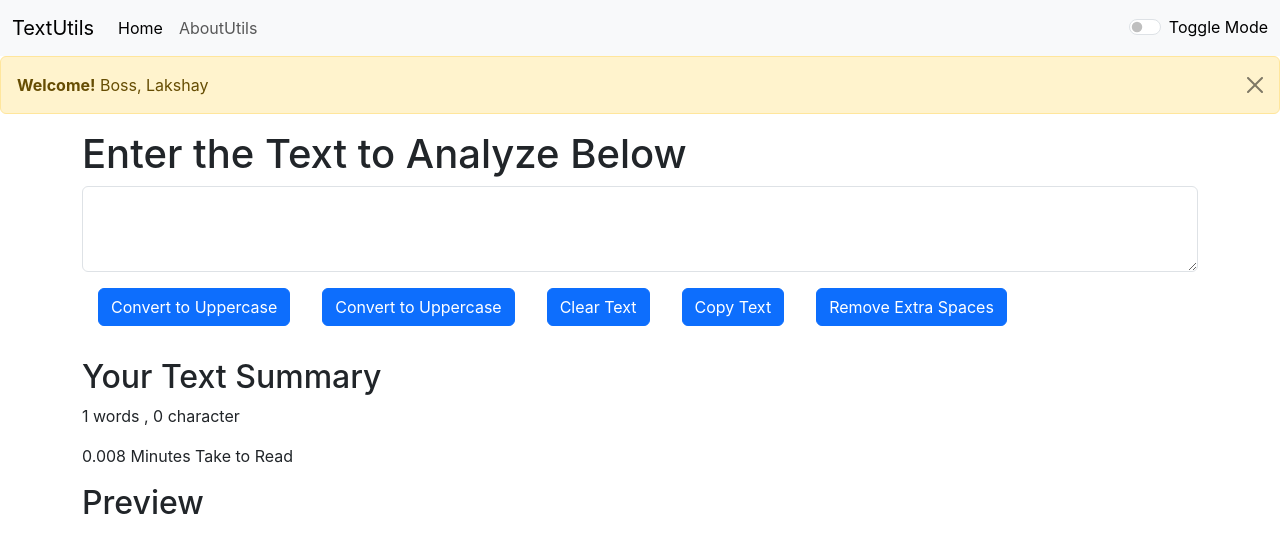
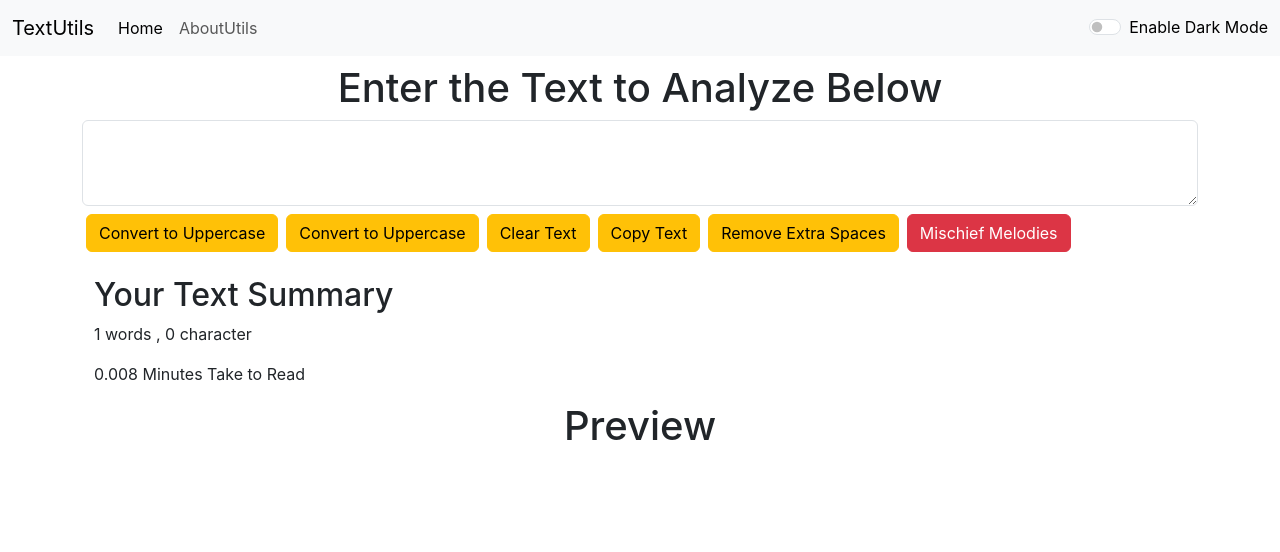
Before and after one commit to LakshayKumar9347/ReactJs-Text-Utility, a React (Create React App) app: page / in a window 1280 px wide. Shown: the top 552 px of the page. Built offline with nearby package versions, Linux system fonts and the light colour scheme.

Commit message:
added sound
update features

```diff
--- a/src/App.js
+++ b/src/App.js
@@ -1,4 +1,5 @@
 import React, { useState } from 'react'
+import audioFile from  './audio.mp3'
 // import logo from './logo.svg';
 import './App.css';
 import Navbar from './components/Navbar'
@@ -8,29 +9,39 @@ import TextForm from './components/TextForm';
 import Alert from './components/Alert';
 
 function App() {
-  const [prop, setProp] = useState('light');
+  const [prop, setProp] = useState('light'); //todo ==set color property in navbar
+  const [alert, setAlert] = useState(null); //todo ==set alert property in alert
 
-  const toggleMode= ()=>{
+  const showAlert=(message,type)=>{
+    setAlert({
+      message:message,
+      type:type
+    })
+  }
+
+  const toggleMode = () => {
     if (prop === 'light') {
       setProp('dark')
+      document.body.style.backgroundColor = "rgb(13, 17, 20) "
+      document.body.style.color = " whitesmoke"
+      showAlert("Dark mode has enable", "success")
     }
     if (prop === 'dark') {
       setProp('light')
+      document.body.style.backgroundColor = " whitesmoke"
+      document.body.style.color = " rgb(32, 38, 43)"
+      showAlert("Light mode has enable", "success")
     }
   }
 setTimeout(() => {
-     let alert
-  }, 3000);
-
+  setAlert(null)
+}, 2300);
   return (
     <>
-      <Navbar title='TextUtils' about='AboutUtils'  mode={toggleMode} prop={prop}/>
-
-
-   <Alert alert=" Boss, Lakshay"/>
-
+      <Navbar title='TextUtils' about='AboutUtils' mode={toggleMode} prop={prop} />
+      <Alert alert={alert} />
       {/* <ReactMain logo={logo} /> */}
-      <TextForm />
+      <TextForm alert={showAlert} audio={audioFile}/>
       {/* <About /> */}
     </>
   )
--- a/src/components/About.js
+++ b/src/components/About.js
@@ -25,7 +25,7 @@ export default function About() {
         <div className="accordion-item"  style={theme}>
           <h2 className="accordion-header " >
             <button className="accordion-button"  style={theme} type="button" data-bs-toggle="collapse" data-bs-target="#collapseOne" aria-expanded="true" aria-controls="collapseOne">
-              Accordion Item #1
+              Accordion Item #1 & About us
             </button>
           </h2>
           <div id="collapseOne" className="accordion-collapse collapse show" data-bs-parent="#accordionExample">
--- a/src/components/Alert.js
+++ b/src/components/Alert.js
@@ -1,12 +1,14 @@
 import React from 'react'
 
 export default function Alert(props) {
-  return (
-    <div >
-        <div className="alert alert-warning alert-dismissible fade show" role="alert">
-  <strong>Welcome!</strong> {props.alert}
-  <button type="button" className="btn-close" data-bs-dismiss="alert" aria-label="Close"></button>
-</div>
-    </div>
-  )
+    function capitalizeFirstLetter(word) {
+        return word.charAt(0).toUpperCase() + word.slice(1);
+    }
+
+    return (
+          props.alert &&   <div className={`alert alert-${props.alert.type} alert-dismissible fade show`} role="alert">
+            <strong>{capitalizeFirstLetter(props.alert.type)}! </strong>{props.alert.message}
+          </div>
+
+    )
 }
--- a/src/components/Navbar.js
+++ b/src/components/Navbar.js
@@ -33,7 +33,7 @@ export default function Navbar(props) {
           </ul>
           <div className="form-check form-switch">
             <input className="form-check-input" onClick={props.mode} type="checkbox" role="switch" id="flexSwitchCheckDefault" />
-            <label className="form-check-label fade-in" htmlFor="flexSwitchCheckDefault " style={labelStyle}>Toggle Mode</label>
+            <label className="form-check-label" htmlFor="flexSwitchCheckDefault " style={labelStyle}>{props.prop==='light'?"Enable Dark Mode":"Disable Dark Mode"}</label>
           </div>
         </div>
       </div>
--- a/src/components/TextForm.js
+++ b/src/components/TextForm.js
@@ -1,46 +1,66 @@
 import React, { useState } from 'react'
 
-export default function TextForm() {
+export default function TextForm(props) {
     const [text, setText] = useState("")
 
     const handleUpClick = () => {
         let newText = text.toUpperCase()
         setText(newText)
         // console.log(text);
+        props.alert("Text is Converted in UpperCase", "success")
     };
     const handleLoClick = () => {
         let newText = text.toLowerCase()
         setText(newText)
         // console.log(text);
+        props.alert("Text is Converted in LowerCase", "success")
     };
     const handleClearText = () => {
         setText('')
+        props.alert("Clear Text Successfully", "success")
+    }
+    const handleCopyText=()=>{
+        navigator.clipboard.writeText(text)
+        console.log('copy to CB')
+        props.alert("Copied to Clipboard!", "success")
+    }
+    const handleExtraSpaces=()=>{
+        setText(text.replace(/\s+/g," "))
+        props.alert("ExtraSpaces has been Removed", "success")
+    }
+    const playAudio=()=>{
+      let audio = new Audio(`${props.audio}`)
+      audio.loop = true;
+      audio.play()
+
     }
     const handleOnclick = (event) => {
         setText(event.target.value)
     }
     return (
         <>
-            <div className='container my-2'>
+            <div className='container w-80'>
                 <div className="mb-3">
-                    <h1>Enter the Text to Analyze Below</h1>
+                    <h1 className='text-center my-2'>Enter the Text to Analyze Below</h1>
                     <textarea className="form-control" value={text} onChange={handleOnclick} id="exampleFormControlTextarea1" rows="3"></textarea>
-                    <button className="btn btn-primary m-3" onClick={handleUpClick}>Convert to Uppercase</button>
-                    <button className="btn btn-primary m-3" onClick={handleLoClick}>Convert to Uppercase</button>
+                    <button className="btn btn-warning m-1 my-2" onClick={handleUpClick}>Convert to Uppercase</button>
+                    <button className="btn btn-warning m-1 my-2" onClick={handleLoClick}>Convert to Uppercase</button>
                     {/* //todo add clear text functionality */}
                     {/* //todo add copy text functionality */}
                     {/* //todo add remove exptra space functionality */}
-                    <button className="btn btn-primary m-3" onClick={handleClearText}>Clear Text</button>
-                    <button className="btn btn-primary m-3" >Copy Text</button>
-                    <button className="btn btn-primary m-3" >Remove Extra Spaces</button>
+                    <button className="btn btn-warning m-1 my-2" onClick={handleClearText}>Clear Text</button>
+                    <button className="btn btn-warning m-1 my-2" onClick={handleCopyText} >Copy Text</button>
+                    <button className="btn btn-warning m-1 my-2" onClick={handleExtraSpaces}>Remove Extra Spaces</button>
+                    <button className="btn btn-danger m-1 my-2" onClick={playAudio}>Mischief Melodies</button>
                 </div>
-            </div>
-            <div className="container my-2" >
-                <h2>Your Text Summary</h2>
-                <p>{text.split(" ").length} words , {text.length} character</p>
-                <p>{0.008 * text.split(" ").length +' Minutes Take to Read'}</p>
-                <h2>Preview  </h2>
-                <p>{text}</p>
+
+                <div className="container my-2" >
+                    <h2>Your Text Summary</h2>
+                    <p>{text.split(" ").length} words , {text.length} character</p>
+                    <p>{0.008 * text.split(" ").length + ' Minutes Take to Read'}</p>
+                    <h1 className='text-center'>Preview  </h1>
+                    <p>{text}</p>
+                </div>
             </div>
         </>
     )
```
Also changed, not shown: 1 other file (tests, documents, lock files or other folders). Lines whose indentation alone changed are shown as unchanged.
